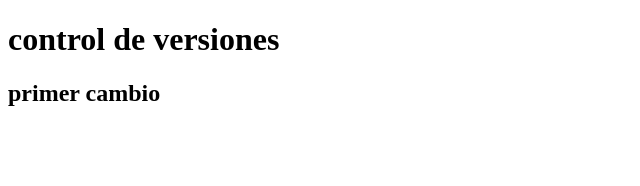
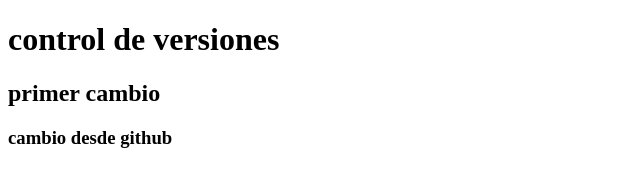
Before and after one commit to Idguerrero333/PROYECTOVISUALCODE, a plain HTML site: page index.html in a window 1280 px wide. Shown: the whole page, without its empty margins (0-640 px from the left). Drawn offline with Linux system fonts and the light colour scheme.

Commit message:
Update index.html
cambio desde github en index

```diff
--- a/index.html
+++ b/index.html
@@ -8,5 +8,6 @@
 <body>
     <h1>control de versiones</h1>
     <h2>primer cambio</h2>
+    <h3>cambio desde github</h3>
 </body>
 </html>
```
